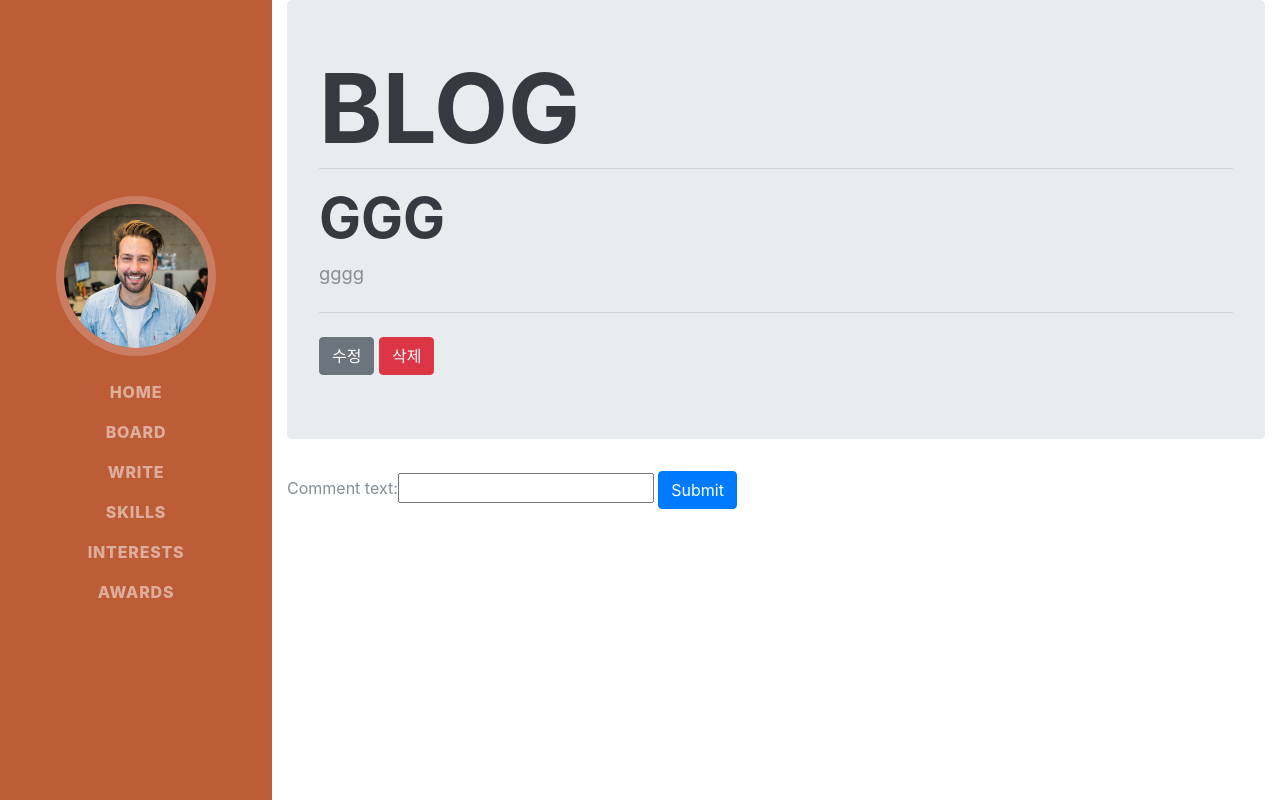
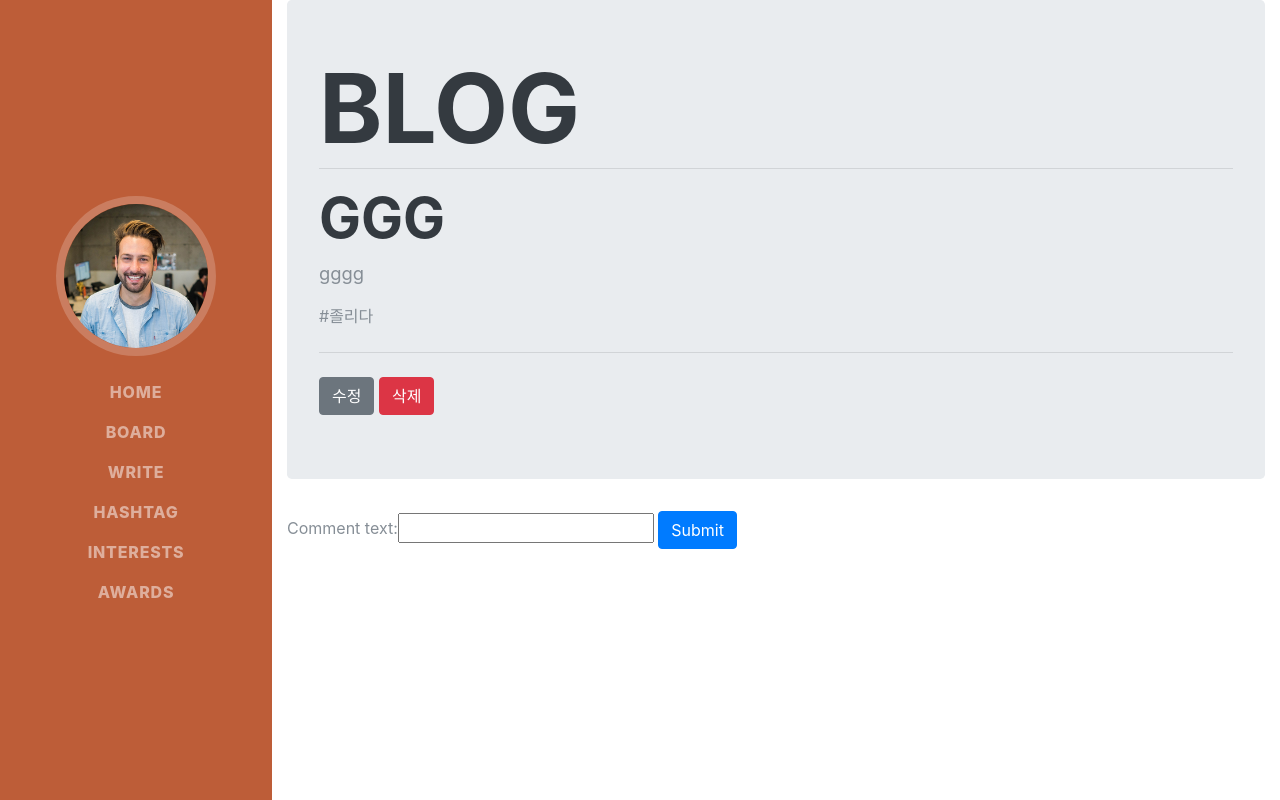
Before and after one commit to kwakwoohyun/Python_Practice, a Django app: page /9/detaile/ in a window 1280 px wide. Run offline with Django 3.2, Linux system fonts and the light colour scheme; data comes from the database, SQL or seed files in the repository; both versions use the stored data as it was after the commit; data that the repository does not hold is empty; some libraries are stand-ins or nearby versions; some web fonts are replaced.

Commit message:
hashtag, media

```diff
--- a/boardAssignment/myproject/bootstrapboard/settings.py
+++ b/boardAssignment/myproject/bootstrapboard/settings.py
@@ -123,6 +123,10 @@ STATICFILES_DIRS = (
 )
 STATIC_URL = '/static/'
 
+MEDIA_ROOT = os.path.join(BASE_DIR, 'media')
+
+MEDIA_URL = '/media/'
+
 import dj_database_url
 db_from_env = dj_database_url.config(conn_max_age=500)
 DATABASES['default'].update(db_from_env)
--- a/boardAssignment/myproject/templates/index.html
+++ b/boardAssignment/myproject/templates/index.html
@@ -49,7 +49,7 @@
           <a class="nav-link js-scroll-trigger" href="{% url 'write' %}">Write</a>
         </li>
         <li class="nav-item">
-          <a class="nav-link js-scroll-trigger" href="#skills">Skills</a>
+          <a class="nav-link js-scroll-trigger" href="{% url 'hashtag' %}">Hashtag</a>
         </li>
         <li class="nav-item">
           <a class="nav-link js-scroll-trigger" href="#interests">Interests</a>
--- a/boardAssignment/myproject/theme/admin.py
+++ b/boardAssignment/myproject/theme/admin.py
@@ -1,6 +1,7 @@
 from django.contrib import admin
-from .models import Blog, Comment
+from .models import Blog, Comment, Hashtag
 # Register your models here.
 
 admin.site.register(Blog)
 admin.site.register(Comment)
+admin.site.register(Hashtag)
--- a/boardAssignment/myproject/theme/forms.py
+++ b/boardAssignment/myproject/theme/forms.py
@@ -1,12 +1,17 @@
 from django import forms
-from .models import Blog, Comment
+from .models import Blog, Comment, Hashtag
 
 class BlogForm(forms.ModelForm):
     class Meta:
         model = Blog
-        fields = ['title', 'body']
+        fields = ['title', 'body','hashtags','image']
 
 class CommentForm(forms.ModelForm):
     class Meta:
         model = Comment
         fields = ["comment_text"]
+
+class HashtagForm(forms.ModelForm):
+    class Meta:
+        model = Hashtag
+        fields = ['name']
--- a/boardAssignment/myproject/theme/models.py
+++ b/boardAssignment/myproject/theme/models.py
@@ -5,7 +5,15 @@ class Blog(models.Model):
     title = models.CharField(max_length=200)
     date = models.DateField('date published')
     body = models.TextField()
+    hashtags = models.ManyToManyField('Hashtag',blank=True) # 다대다 ManyToManyField
+    image = models.ImageField(upload_to='images/',blank=True)
 
 class Comment(models.Model):
     blog_id = models.ForeignKey(Blog, on_delete=models.CASCADE, related_name="comments")
     comment_text = models.CharField(max_length=200)
+
+class Hashtag(models.Model):
+    name = models.CharField(max_length=50)
+
+    def __str__(self):
+        return self.name
--- a/boardAssignment/myproject/theme/templates/theme/detaile.html
+++ b/boardAssignment/myproject/theme/templates/theme/detaile.html
@@ -6,18 +6,22 @@
         <h1>BLOG</h1>
         <hr>
         <h2>{{blog.title}}</h1>
-        <p class="lead">{{ blog.body }}</p>
-        <hr class="my-4">
-        <a class="btn btn-secondary" href="{% url 'edit' pk=blog.pk %}" role="button">수정</a>
-        <a class="btn btn-danger" href="{% url 'remove' pk=blog.pk %}" role="button">삭제</a>
+            <p class="lead">{{ blog.body }}</p>
+            {% for hashtag in blog.hashtags.all %}
+            <span>{{ hashtag.name }}</span>
+            {% endfor %}
+            <hr class="my-4">
+            <a class="btn btn-secondary" href="{% url 'edit' pk=blog.pk %}" role="button">수정</a>
+            <a class="btn btn-danger" href="{% url 'remove' pk=blog.pk %}" role="button">삭제</a>
     </div>
     {% for comment in blog.comments.all %}
     <div class="jumbotron jubotron-fluid">
         <div class="container">
             <h3>COMMENT</h2>
-            <h3>{{ comment.comment_text }}</h1>
+                <h3>{{ comment.comment_text }}</h1>
         </div>
-        <a class="btn btn-danger" href="{% url 'comment_edit' blog_id=blog.id comment_id=comment.id %}" role="button">수정</a>&nbsp&nbsp
+        <a class="btn btn-danger" href="{% url 'comment_edit' blog_id=blog.id comment_id=comment.id %}"
+            role="button">수정</a>&nbsp&nbsp
         <a class="btn btn-danger" href="{% url 'comment_remove' pk=comment.pk blog_id=blog.id %}" role="button">삭제</a>
     </div>
     {% endfor %}
--- a/boardAssignment/myproject/theme/templates/theme/write.html
+++ b/boardAssignment/myproject/theme/templates/theme/write.html
@@ -1,7 +1,7 @@
 {% extends 'index.html' %}
 
 {% block content %}
-<form method='POST'>
+<form method='POST' enctype="multipart/form-data">
     {% csrf_token %}
     <table>
         {{ form.as_table }}
--- a/boardAssignment/myproject/theme/urls.py
+++ b/boardAssignment/myproject/theme/urls.py
@@ -1,6 +1,8 @@
 from django.urls import path
 from .views import *
 import theme.views
+from django.conf import settings
+from django.conf.urls.static import static
 
 urlpatterns = [
     path('',MainpageView.as_view(), name='mainpage'),
@@ -12,4 +14,6 @@ urlpatterns = [
     path('<int:blog_id>/detaile/', theme.views.detaile, name="detaile"),
     path('<int:pk>/<int:blog_id>/comment_remove/',theme.views.comment_remove, name="comment_remove"),
     path('<int:blog_id>/<int:comment_id>/comment_edit/',theme.views.comment_edit, name="comment_edit"),
-]
+    path('hashtag',theme.views.hashtagform, name="hashtag"),
+    path('<int:hashtag_id>/search/', theme.views.search, name="search"),
+]+ static(settings.MEDIA_URL, document_root=settings.MEDIA_ROOT)
--- a/boardAssignment/myproject/theme/views.py
+++ b/boardAssignment/myproject/theme/views.py
@@ -1,8 +1,8 @@
 from django.shortcuts import render, get_object_or_404, redirect
 from django.views.generic. base import TemplateView
 from django.utils import timezone
-from .forms import BlogForm, CommentForm
-from .models import Blog, Comment
+from .forms import BlogForm, CommentForm, HashtagForm
+from .models import Blog, Comment, Hashtag
 from django.http import HttpResponse
 from django.views import View
 
@@ -15,7 +15,8 @@ class MainpageView(TemplateView):
 
 def boardview(request):
     blogs = Blog.objects #모델을 객체로 만든다.
-    return render(request, 'theme/board.html',{'blogs':blogs})
+    hashtag = Hashtag.objects
+    return render(request, 'theme/board.html',{'blogs':blogs,'hashtags':hashtag})
     #render 함수는 첫번째 인자로 request, 두번째 인자로 template 이름, 세번째 인자는 선택으로 templates에 전달할 딕셔너리
     #rebder 함수는 주어진 템플릿과 딕셔너리로 랜더링된 결과를 HttpResponse 객체로 리턴한다.
 
@@ -41,11 +42,12 @@ def comment_edit(request, blog_id, comment_id):
 
 def write(request, blog=None):
     if request.method == 'POST':
-        form = BlogForm(request.POST, instance=blog)
+        form = BlogForm(request.POST, request.FILES ,instance=blog)
         if form.is_valid():
             blog = form.save(commit=False)
             blog.date=timezone.now()
             blog.save()
+            form.save_m2m()
             return redirect('board')
     else:
         form = BlogForm(instance=blog)
@@ -69,3 +71,24 @@ def comment_remove(request,pk,blog_id):
     comment.delete()
     return redirect('detaile', blog_id)
     # return detaile(request, blog_id)
+
+def hashtagform(request, hashtag=None):
+        if request.method == 'POST':
+            form = HashtagForm(request.POST, instance=hashtag)
+            if form.is_valid():
+                hashtag = form.save(commit=False)
+                if Hashtag.objects.filter(name=form.cleaned_data['name']):
+                    form = HashtagForm()
+                    error_message = "이미 존재하는 해시태그 입니다."
+                    return render(request, 'theme/hashtag.html', {'form':form, "error_message":error_message})
+                else:
+                    hashtag.name=form.cleaned_data['name']
+                    hashtag.save()
+                    return redirect('mainpage')
+        else:
+            form = HashtagForm(instance=hashtag)
+            return render(request, 'theme/hashtag.html', {'form':form})
+
+def search(request, hashtag_id):
+        hashtag = get_object_or_404(Hashtag, pk=hashtag_id)
+        return render(request, 'theme/search.html', {'hashtag':hashtag})
```
Also changed, not shown: boardAssignment/myproject/theme/templates/theme/board.html (+23 -5 lines), boardAssignment/myproject/theme/templates/theme/hashtag.html (added, +32 -0 lines), boardAssignment/myproject/theme/templates/theme/search.html (added, +61 -0 lines), boardAssignment/myproject/db.sqlite3, boardAssignment/myproject/theme/migrations/0003_auto_20190603_0748.py (added), boardAssignment/myproject/theme/migrations/0004_blog_image.py (added).
